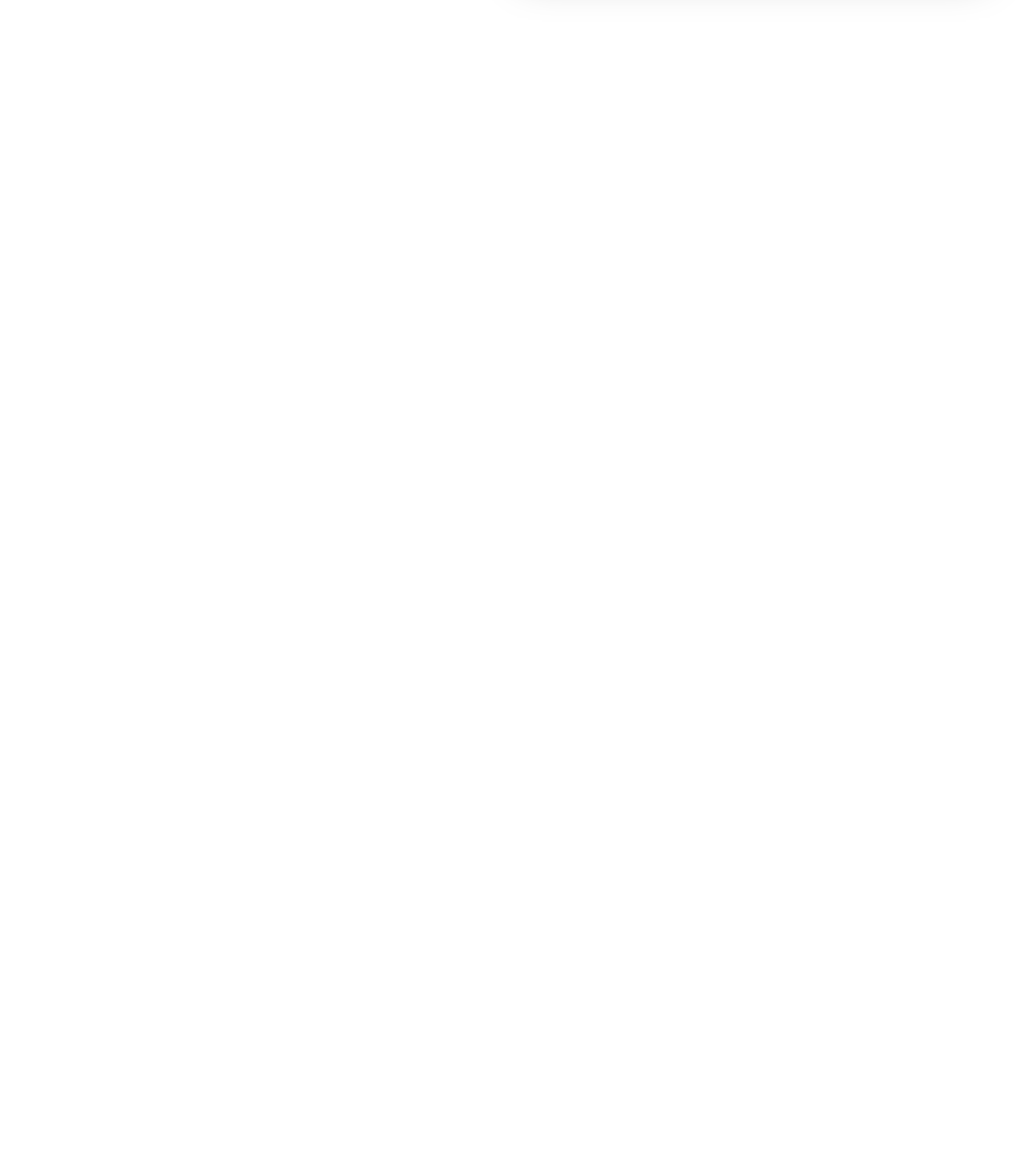
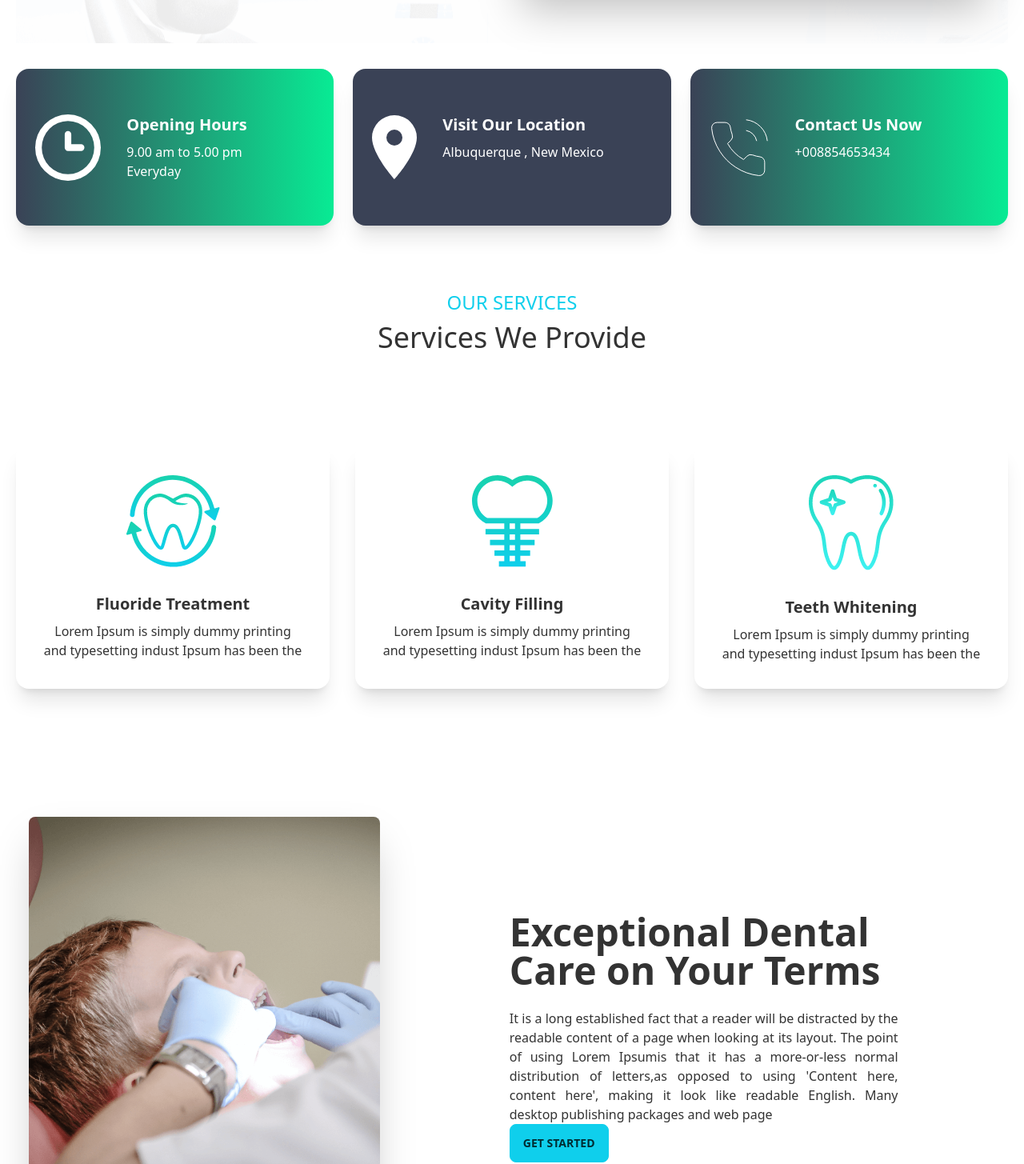
Before and after one commit to anowarzz/doctors-portal-frontend, a React (Create React App) app: page / in a window 1280 px wide. Shown: the part 515-1970 px from the top of the page at 80% size. Before the commit the page ends 800 px from the top, so only its background shows below. Built offline with nearby package versions, Linux system fonts and the light colour scheme.

Commit message:
designing our services area

```diff
--- a/src/components/Pages/Home/Banner/Banner.js
+++ b/src/components/Pages/Home/Banner/Banner.js
@@ -3,11 +3,11 @@ import bgImg from '../../../../assets/images/bg.png'
 import chair from '../../../../assets/images/chair.png'
 const Banner = () => {
     return (
-        <div style={{backgroundImage : `url(${bgImg})`}}>
+        <div className='py-10' style={{backgroundImage : `url(${bgImg})`}}>
 
            <div className="hero">
   <div className="hero-content flex-col lg:flex-row-reverse">
-    <img  alt='' src={chair} className=" rounded-lg md:w-3/5 lg:w-1/2 shadow-2xl" />
+    <img  alt='' src={chair} className=" rounded-lg md:w-4/5 lg:w-1/2 shadow-2xl" />
     <div>
       <h1 className="text-5xl font-bold">Box Office News!</h1>
       <p className="py-6">Provident cupiditate voluptatem et in. Quaerat fugiat ut assumenda excepturi exercitationem quasi. In deleniti eaque aut repudiandae et a id nisi.</p>
--- a/src/components/Pages/Home/Home/Home.js
+++ b/src/components/Pages/Home/Home/Home.js
@@ -1,10 +1,14 @@
 import React from 'react';
 import Banner from '../Banner/Banner';
+import InfoCards from '../InfoCards/InfoCards';
+import Services from '../Services/Services';
 
 const Home = () => {
     return (
         <div className='mx-5'>
          <Banner />
+         <InfoCards />
+        <Services />
         </div>
     );
 };
--- /dev/null
+++ b/src/components/Pages/Home/InfoCards/InfoCard.js
@@ -0,0 +1,20 @@
+import React from "react";
+
+const InfoCard = ({card}) => {
+
+const {name, description, icon, bgClass} = card ;
+
+  return (
+    <div className={`card p-6 text-white md:card-side shadow-xl ${bgClass}`}>
+      <figure>
+        <img src={icon} alt="icon" className="" />
+      </figure>
+      <div className="card-body">
+        <h2 className="card-title">{name}</h2>
+        <p>{description}</p>
+      </div>
+    </div>
+  );
+};
+
+export default InfoCard;
--- /dev/null
+++ b/src/components/Pages/Home/InfoCards/InfoCards.js
@@ -0,0 +1,41 @@
+import React from "react";
+import clock from "../../../../assets/icons/clock.svg";
+import marker from "../../../../assets/icons/marker.svg";
+import phone from "../../../../assets/icons/phone.svg";
+import InfoCard from "./InfoCard";
+
+const InfoCards = () => {
+  const cardData = [
+    {
+      id: 1,
+      name: "Opening Hours",
+      description: "9.00 am to 5.00 pm Everyday",
+      icon: clock,
+      bgClass: "bg-gradient-to-r from-accent to-info",
+    },
+    {
+      id: 2,
+      name: "Visit Our Location",
+      description: "Albuquerque , New Mexico",
+      icon: marker,
+      bgClass: "bg-accent",
+    },
+    {
+      id: 3,
+      name: "Contact Us Now",
+      description: "+008854653434",
+      icon: phone,
+      bgClass: "bg-gradient-to-r from-accent to-info",
+    },
+  ];
+
+  return (
+    <div className="grid grid-cols-1 md:grid-cols-2 lg:grid-cols-3 gap-6 mt-8">
+      {cardData.map((card) => (
+        <InfoCard key={card.id} card={card} />
+      ))}
+    </div>
+  );
+};
+
+export default InfoCards;
--- /dev/null
+++ b/src/components/Pages/Home/Services/CareArea.js
@@ -0,0 +1,23 @@
+import React from 'react';
+import treatment from '../../../../assets/images/treatment.png'
+
+const CareArea = () => {
+    return (
+        <div>
+        <div className="hero">
+  <div className="hero-content flex-col justify-center lg:flex-row">
+    <div className=''>
+    <img src={treatment} alt="treatment" className="w-3/4 h-auto rounded-lg shadow-2xl" />
+    </div>
+    <div className='w-3/5'>
+      <h1 className="text-3xl md:text-5xl font-bold mb-6">Exceptional Dental <br className='hidden md:block'/> Care on Your Terms</h1>
+      <p className="text-justify md:w-4/5">It is a long established fact that a reader will be distracted by the readable content of a page when looking at its layout. The point of using Lorem Ipsumis that it has a more-or-less normal distribution of letters,as opposed to using 'Content here, content here', making it look like readable English. Many desktop publishing packages and web page</p>
+      <button className="btn btn-primary">Get Started</button>
+    </div>
+  </div>
+</div>
+        </div>
+    );
+};
+
+export default CareArea;
--- /dev/null
+++ b/src/components/Pages/Home/Services/Service.js
@@ -0,0 +1,20 @@
+import React from 'react';
+
+const Service = ({service}) => {
+
+ const {id, name, description, img} = service ;
+
+    return (
+        <div className="card bg-base-100 shadow-xl">
+        <figure className="px-10 pt-10">
+          <img src={img} alt="service" className="rounded-xl" />
+        </figure>
+        <div className="card-body items-center text-center">
+          <h2 className="card-title">{name}</h2>
+          <p>{description}</p>
+        </div>
+      </div>
+    );
+};
+
+export default Service;
--- /dev/null
+++ b/src/components/Pages/Home/Services/Services.js
@@ -0,0 +1,53 @@
+import React from 'react';
+import flouride from '../../../../assets/images/fluoride.png'
+import cavity from '../../../../assets/images/cavity.png'
+import whitening from '../../../../assets/images/whitening.png'
+import Service from './Service';
+import CareArea from './CareArea';
+
+
+
+
+const Services = () => {
+
+const services = [
+    {
+        id: 1,
+        name: "Fluoride Treatment",
+        description: "Lorem Ipsum is simply dummy printing and typesetting indust Ipsum has been the",
+        img: flouride
+    },
+    {
+        id: 2,
+        name: "Cavity Filling",
+        description: "Lorem Ipsum is simply dummy printing and typesetting indust Ipsum has been the",
+        img: cavity
+    },
+    {
+        id: 3,
+        name: "Teeth Whitening",
+        description: "Lorem Ipsum is simply dummy printing and typesetting indust Ipsum has been the",
+        img: whitening
+    },
+]
+
+    return (
+        <div className='mt-20'>
+          <div className='text-center mb-28'>
+            <h3 className='text-xl md:text-2xl font-semi text-primary uppercase mb-2'>Our Services</h3>
+            <h2 className='text-2xl md:text-4xl'>Services We Provide</h2>
+          </div>
+
+          <div className='grid grid-cols-1 md:grid-cols-2 lg:grid-cols-3 gap-8 mb-36'>
+            {
+                services.map(service => <Service key={service.id} service={service}/> )
+            }
+          </div>
+          <div>
+            <CareArea />
+          </div>
+        </div>
+    );
+};
+
+export default Services;
--- a/tailwind.config.js
+++ b/tailwind.config.js
@@ -9,6 +9,7 @@ module.exports = {
           secondary: "#19D3AE",
           accent: "#3A4256",
           neutral: "#3D4451",
+          info: "#08eb94",
           "base-100": "#FFFFFF"
         },
       },
```
